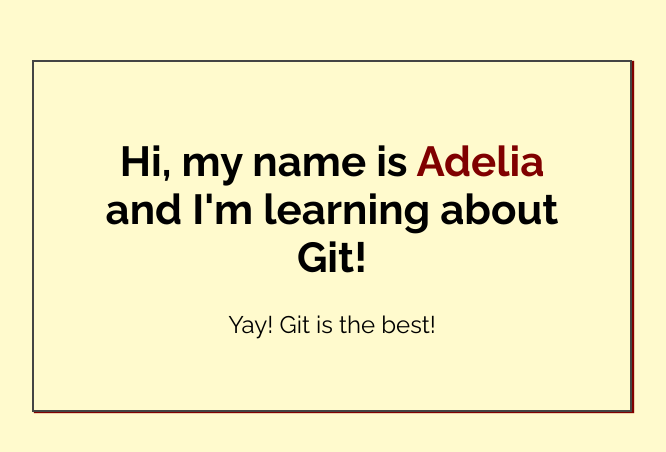
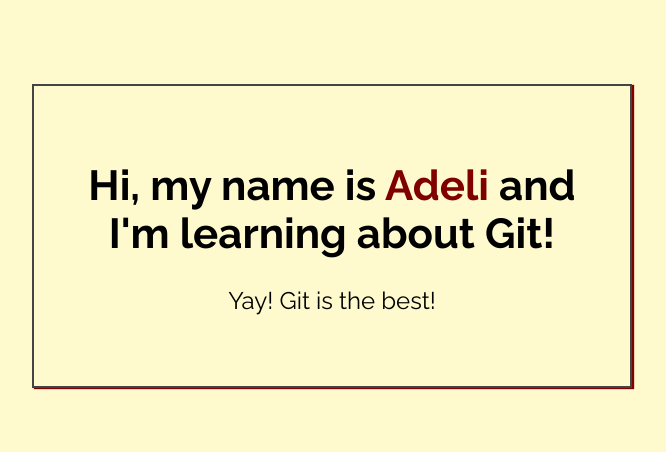
Before and after one commit to AdeliaTh/my-first-repo, a plain HTML site: page index.html in a window 1280 px wide. Shown: the part 164-616 px from the top of the page, without its empty margins (308-974 px from the left). Drawn offline with Linux system fonts and the light colour scheme.

Commit message:
Added new name to index.html

```diff
--- a/index.html
+++ b/index.html
@@ -14,7 +14,7 @@
 <body>
 
     <div class="greeting">
-        <h1>Hi, my name is <span class="highlight">Adelia</span> and I'm learning about Git! </h1>
+        <h1>Hi, my name is <span class="highlight">Adeli</span> and I'm learning about Git! </h1>
 
         <p>Yay! Git is the best!</p>
     </div>
```
